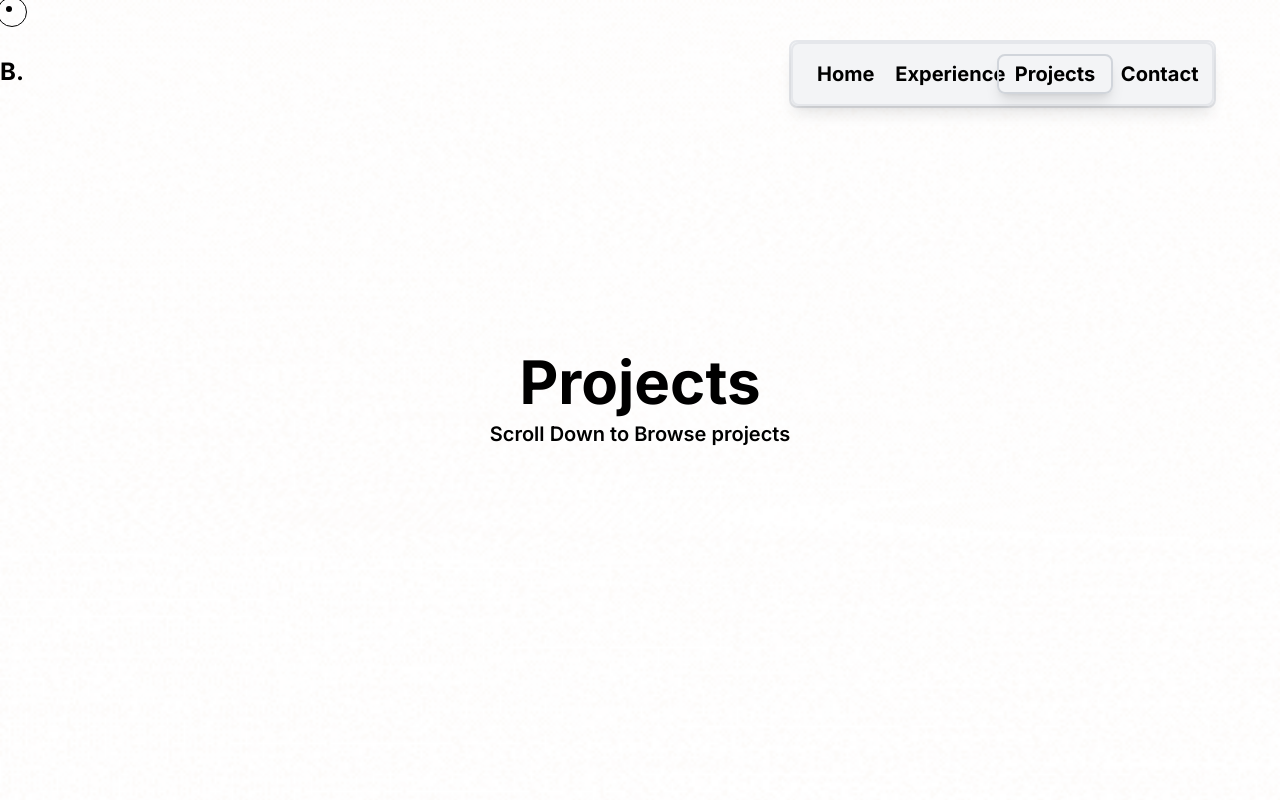
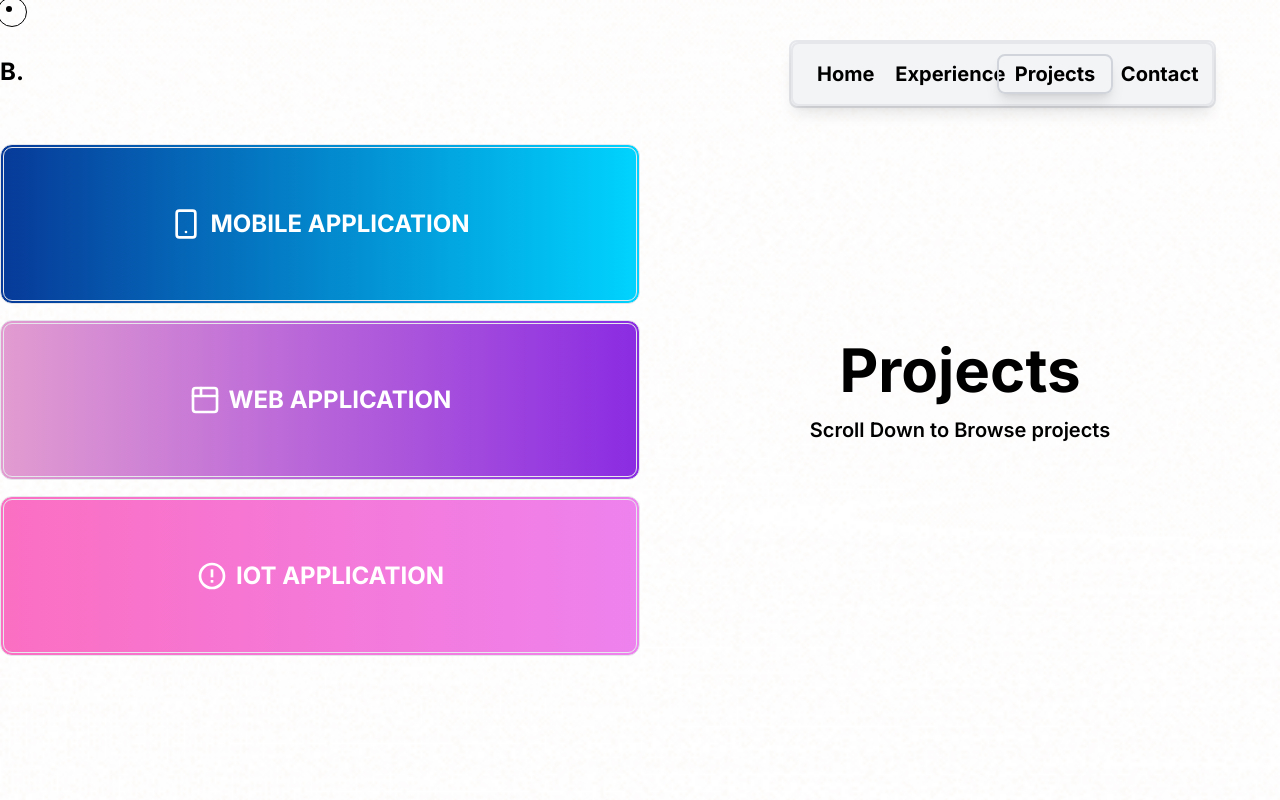
Before and after one commit to bakanatsume/portfolio, a Next.js app: page /projects in a window 1280 px wide. Shown: the top 800 px of the page. Built offline with nearby package versions, Linux system fonts and the light colour scheme.

Commit message:
experience and project page hero page done

```diff
--- a/app/globals.css
+++ b/app/globals.css
@@ -44,3 +44,33 @@ body {
 
 .blob:nth-child(2) {
   filter: blur(50px);}
+
+@keyframes gradientMove {
+    0% {
+        background-position: 0% 50%;
+    }
+    50% {
+        background-position: 100% 50%;
+    }
+    100% {
+        background-position: 0% 50%;
+    }
+}
+
+.liquid-effect-mobileapp {
+  background: linear-gradient(270deg, #00d4ff, #090979, #00d4ff, #090979);
+  background-size: 400% 400%;
+  animation: gradientMove 8s ease infinite;
+}
+
+.liquid-effect-web {
+  background: linear-gradient(270deg, #8A2BE2, #FFC0CB, #8A2BE2, #FFC0CB);
+  background-size: 400% 400%;
+  animation: gradientMove 8s ease infinite;
+}
+
+.liquid-effect-iot {
+  background: linear-gradient(270deg, #EE82EE, #FF69B4, #EE82EE, #FF69B4);
+  background-size: 400% 400%;
+  animation: gradientMove 8s ease infinite;
+}
--- a/app/ui/experience.tsx
+++ b/app/ui/experience.tsx
@@ -15,7 +15,7 @@ export default function Experience() {
 
       <div className="mt-40 w-2/3">
         <div>
-          <h1 className="flex space justify-between ">
+          <h1 className="flex hidden md:block md:space justify-between ">
             <span className="font-bold text-3xl">React Developer</span>{" "}
             <span className="font-semi text-xl">Jan 2024-Present</span>
           </h1>
--- a/app/ui/hero.tsx
+++ b/app/ui/hero.tsx
@@ -237,9 +237,60 @@ export default function Hero() {
   } else if (path === "/projects") {
     // Placeholder for projects content
     return (
-      <div>
-        <div className="flex h-screen justify-center items-start flex-col space-y-2 items-center">
-          <h1 className="text-6xl font-bold">Projects</h1>
+      <div className="h-screen  md:grid md:grid-cols-2 items-center justify-center">
+        <div className="grid cols-rows-3 space-y-4">
+          <div className="liquid-effect-mobileapp h-40 border-double border-4 rounded-xl w-full bg-no-repeat bg-cover flex justify-center items-center">
+            <svg
+              xmlns="http://www.w3.org/2000/svg"
+              viewBox="0 0 24 24"
+              fill="none"
+              stroke="currentColor"
+              stroke-width="2"
+              stroke-linecap="round"
+              stroke-linejoin="round"
+              className="h-8 w-8 text-white mr-2"
+            >
+              <rect x="5" y="2" width="14" height="20" rx="2" ry="2"></rect>
+              <line x1="12" y1="18" x2="12" y2="18"></line>
+            </svg>
+            <p className="text-white font-bold lg:text-2xl">
+              MOBILE APPLICATION
+            </p>
+          </div>
+
+          <div className="liquid-effect-web border-double border-4 rounded-xl h-40 w-full bg-no-repeat bg-cover flex justify-center items-center">
+            <svg
+              xmlns="http://www.w3.org/2000/svg"
+              viewBox="0 0 24 24"
+              fill="none"
+              stroke="currentColor"
+              stroke-width="2"
+              stroke-linecap="round"
+              stroke-linejoin="round"
+              className="h-8 w-8 text-white mr-2"
+            >
+              <rect x="3" y="3" width="18" height="18" rx="2" ry="2"></rect>
+              <line x1="3" y1="9" x2="21" y2="9"></line>
+              <line x1="9" y1="3" x2="9" y2="9"></line>
+            </svg>
+            <p className="text-white font-bold lg:text-2xl">WEB APPLICATION</p>
+          </div>
+          <div className="liquid-effect-iot border-double border-4 rounded-xl h-40 w-full bg-no-repeat bg-cover flex justify-center items-center">
+            <svg
+              xmlns="http://www.w3.org/2000/svg"
+              viewBox="0 0 24 24"
+              fill="currentColor"
+              className="h-8 w-8 text-white mr-2"
+            >
+              <path d="M12,2A10,10,0,1,0,22,12,10.012,10.012,0,0,0,12,2Zm0,18a8,8,0,1,1,8-8A8.009,8.009,0,0,1,12,20Z"></path>
+              <path d="M13,7H11v6h2Z"></path>
+              <path d="M13,15H11v2h2Z"></path>
+            </svg>
+            <p className="text-white font-bold lg:text-2xl">IOT APPLICATION</p>
+          </div>
+        </div>
+        <div className="grid grid-rows-2 justify-center items-center">
+          <h1 className="text-6xl font-bold text-center">Projects</h1>
           <motion.h1
             initial="hidden"
             whileInView="reveal"
```
